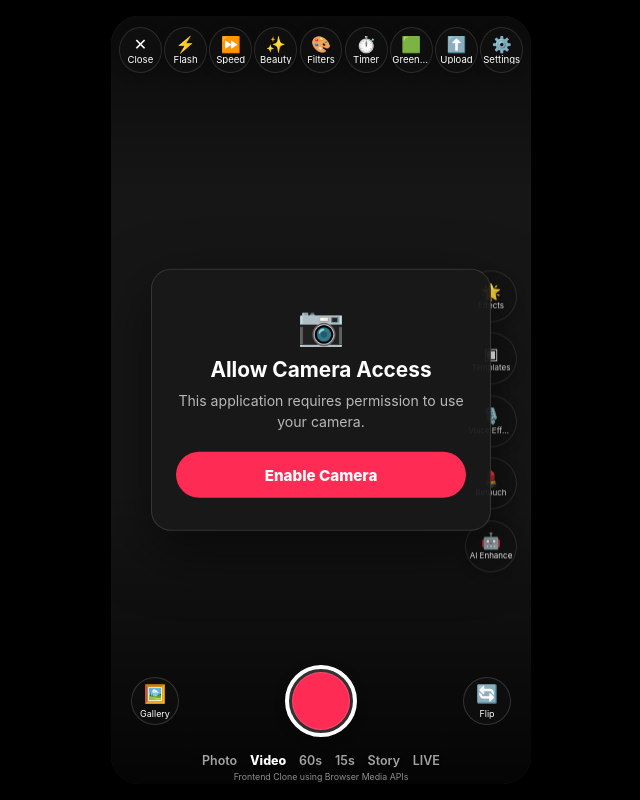
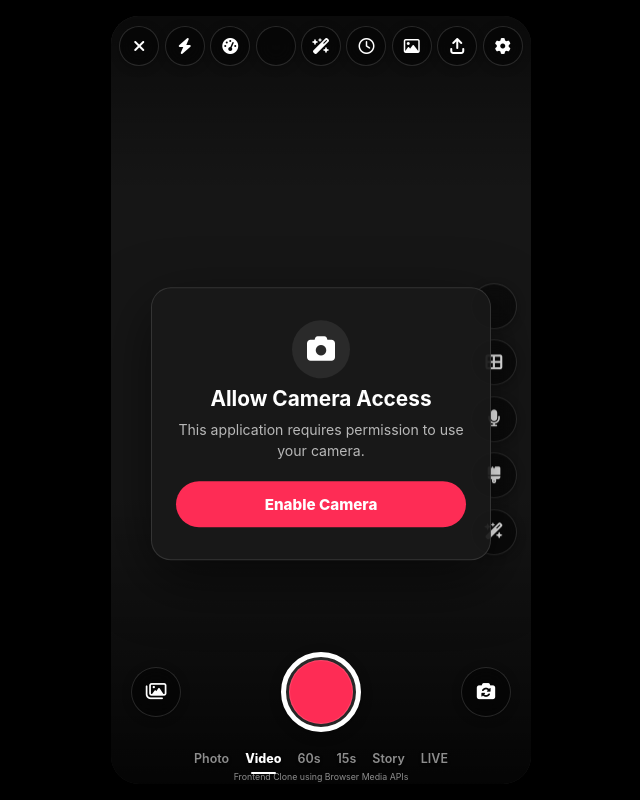
Before and after one commit to pranathee-20/TikTok-Camera-Clone, a plain HTML site: page index.html in a window 1280 px wide. Shown: the whole page, without its empty margins (319-959 px from the left). Drawn offline with Linux system fonts and the light colour scheme.

Commit message:
Add files via upload

```diff
--- a/index.html
+++ b/index.html
@@ -6,53 +6,47 @@
   <meta name="description" content="A responsive frontend clone of the TikTok camera screen using Browser Media APIs.">
   <title>TikTok Camera Clone</title>
   <link rel="icon" href="favicon.ico" type="image/x-icon">
+  <link rel="stylesheet" href="https://cdnjs.cloudflare.com/ajax/libs/font-awesome/6.7.2/css/all.min.css">
   <link rel="stylesheet" href="style.css">
 </head>
 <body>
-  <!-- Main mobile camera experience. -->
   <main id="camera-container" aria-label="TikTok camera">
-    <!-- Empty recording progress indicator. -->
     <progress id="progress-bar" value="0" max="100" aria-label="Recording progress">0%</progress>
 
-    <!-- Live browser camera preview. -->
     <section id="live-camera-section" aria-label="Live camera preview">
       <video id="camera-video" autoplay muted playsinline aria-label="Live camera preview">
         Your browser does not support video playback.
       </video>
     </section>
 
-    <!-- Camera controls shown across the top of the preview. -->
     <header id="top-control-bar" aria-label="Camera controls">
       <nav id="top-controls" aria-label="Top camera controls">
-        <button id="close-button" type="button" aria-label="Close camera" title="Close camera"><span aria-hidden="true">✕</span><span>Close</span></button>
-        <button id="flash-button" type="button" aria-label="Toggle flash" title="Toggle flash"><span aria-hidden="true">⚡</span><span>Flash</span></button>
-        <button id="speed-button" type="button" aria-label="Adjust recording speed" title="Adjust recording speed"><span aria-hidden="true">⏩</span><span>Speed</span></button>
-        <button id="beauty-button" type="button" aria-label="Open beauty controls" title="Open beauty controls"><span aria-hidden="true">✨</span><span>Beauty</span></button>
-        <button id="filters-button" type="button" aria-label="Open filters" title="Open filters"><span aria-hidden="true">🎨</span><span>Filters</span></button>
-        <button id="timer-button" type="button" aria-label="Set recording timer" title="Set recording timer"><span aria-hidden="true">⏱️</span><span>Timer</span></button>
-        <button id="green-screen-button" type="button" aria-label="Open green screen" title="Open green screen"><span aria-hidden="true">🟩</span><span>Green Screen</span></button>
-        <button id="upload-button" type="button" aria-label="Upload media" title="Upload media"><span aria-hidden="true">⬆️</span><span>Upload</span></button>
-        <button id="settings-button" type="button" aria-label="Open camera settings" title="Open camera settings"><span aria-hidden="true">⚙️</span><span>Settings</span></button>
+        <button id="close-button" type="button" aria-label="Close camera" title="Close camera"><i class="fa-solid fa-xmark" aria-hidden="true"></i><span class="visually-hidden">Close</span></button>
+        <button id="flash-button" type="button" aria-label="Toggle flash" title="Toggle flash"><i class="fa-solid fa-bolt" aria-hidden="true"></i><span class="visually-hidden">Flash</span></button>
+        <button id="speed-button" type="button" aria-label="Adjust recording speed" title="Adjust recording speed"><i class="fa-solid fa-gauge-high" aria-hidden="true"></i><span class="visually-hidden">Speed</span></button>
+        <button id="beauty-button" type="button" aria-label="Open beauty controls" title="Open beauty controls"><i class="fa-solid fa-sparkles" aria-hidden="true"></i><span class="visually-hidden">Beauty</span></button>
+        <button id="filters-button" type="button" aria-label="Open filters" title="Open filters"><i class="fa-solid fa-wand-magic-sparkles" aria-hidden="true"></i><span class="visually-hidden">Filters</span></button>
+        <button id="timer-button" type="button" aria-label="Set recording timer" title="Set recording timer"><i class="fa-regular fa-clock" aria-hidden="true"></i><span class="visually-hidden">Timer</span></button>
+        <button id="green-screen-button" type="button" aria-label="Open green screen" title="Open green screen"><i class="fa-regular fa-image" aria-hidden="true"></i><span class="visually-hidden">Green Screen</span></button>
+        <button id="upload-button" type="button" aria-label="Upload media" title="Upload media"><i class="fa-solid fa-arrow-up-from-bracket" aria-hidden="true"></i><span class="visually-hidden">Upload</span></button>
+        <button id="settings-button" type="button" aria-label="Open camera settings" title="Open camera settings"><i class="fa-solid fa-gear" aria-hidden="true"></i><span class="visually-hidden">Settings</span></button>
       </nav>
     </header>
 
-    <!-- Contextual tools shown down the right edge of the preview. -->
     <aside id="right-toolbar" aria-label="Camera tools">
-      <button id="toolbar-flip-camera-button" type="button" aria-label="Flip camera" title="Flip camera"><span aria-hidden="true">🔄</span><span>Flip Camera</span></button>
-      <button id="effects-button" type="button" aria-label="Open effects" title="Open effects"><span aria-hidden="true">🌟</span><span>Effects</span></button>
-      <button id="templates-button" type="button" aria-label="Open templates" title="Open templates"><span aria-hidden="true">▣</span><span>Templates</span></button>
-      <button id="voice-effects-button" type="button" aria-label="Open voice effects" title="Open voice effects"><span aria-hidden="true">🎙️</span><span>Voice Effects</span></button>
-      <button id="retouch-button" type="button" aria-label="Open retouch controls" title="Open retouch controls"><span aria-hidden="true">💄</span><span>Retouch</span></button>
-      <button id="ai-enhance-button" type="button" aria-label="Use AI Enhance" title="Use AI Enhance"><span aria-hidden="true">🤖</span><span>AI Enhance</span></button>
+      <button id="toolbar-flip-camera-button" type="button" aria-label="Flip camera" title="Flip camera"><i class="fa-solid fa-camera-rotate" aria-hidden="true"></i><span class="visually-hidden">Flip Camera</span></button>
+      <button id="effects-button" type="button" aria-label="Open effects" title="Open effects"><i class="fa-solid fa-sparkles" aria-hidden="true"></i><span class="visually-hidden">Effects</span></button>
+      <button id="templates-button" type="button" aria-label="Open templates" title="Open templates"><i class="fa-solid fa-table-cells-large" aria-hidden="true"></i><span class="visually-hidden">Templates</span></button>
+      <button id="voice-effects-button" type="button" aria-label="Open voice effects" title="Open voice effects"><i class="fa-solid fa-microphone" aria-hidden="true"></i><span class="visually-hidden">Voice Effects</span></button>
+      <button id="retouch-button" type="button" aria-label="Open retouch controls" title="Open retouch controls"><i class="fa-solid fa-brush" aria-hidden="true"></i><span class="visually-hidden">Retouch</span></button>
+      <button id="ai-enhance-button" type="button" aria-label="Use AI Enhance" title="Use AI Enhance"><i class="fa-solid fa-wand-magic-sparkles" aria-hidden="true"></i><span class="visually-hidden">AI Enhance</span></button>
     </aside>
 
-    <!-- Recording state indicators. -->
     <section id="recording-indicators" aria-label="Recording status">
       <time id="recording-timer" datetime="PT0M0S" hidden>00:00</time>
       <p id="recording-badge" hidden aria-label="Recording in progress">REC</p>
     </section>
 
-    <!-- Primary capture controls and selectable recording modes. -->
     <section id="recording-section" aria-label="Recording controls">
       <nav id="recording-modes" aria-label="Recording modes">
         <button id="photo-mode-button" type="button" aria-label="Select Photo mode" title="Select Photo mode">Photo</button>
@@ -64,16 +58,15 @@
       </nav>
 
       <nav id="capture-controls" aria-label="Capture controls">
-        <button id="gallery-button" type="button" aria-label="Open gallery" title="Open gallery"><span aria-hidden="true">🖼️</span><span>Gallery</span></button>
+        <button id="gallery-button" type="button" aria-label="Open gallery" title="Open gallery"><i class="fa-regular fa-images" aria-hidden="true"></i><span class="visually-hidden">Gallery</span></button>
         <button id="record-button" type="button" aria-label="Start recording" title="Start recording">
           <span id="record-outer-circle" aria-hidden="true"><span id="record-inner-circle"></span></span>
           <span class="visually-hidden">Record</span>
         </button>
-        <button id="flip-camera-button" type="button" aria-label="Flip camera" title="Flip camera"><span aria-hidden="true">🔄</span><span>Flip</span></button>
+        <button id="flip-camera-button" type="button" aria-label="Flip camera" title="Flip camera"><i class="fa-solid fa-camera-rotate" aria-hidden="true"></i><span class="visually-hidden">Flip</span></button>
       </nav>
     </section>
 
-    <!-- Shown after a recording is complete. -->
     <section id="recording-preview" hidden aria-label="Recorded video preview">
       <h2>Recorded Video</h2>
       <video id="recorded-video" controls aria-label="Recorded video preview">
@@ -87,21 +80,18 @@
       </nav>
     </section>
 
-    <!-- Visible until browser camera permission is granted. -->
     <section id="permission-overlay" role="dialog" aria-modal="true" aria-labelledby="permission-heading" aria-describedby="permission-description">
-      <p id="camera-icon" aria-hidden="true">📷</p>
+      <p id="camera-icon" aria-hidden="true"><i class="fa-solid fa-camera"></i></p>
       <h1 id="permission-heading">Allow Camera Access</h1>
       <p id="permission-description">This application requires permission to use your camera.</p>
       <button id="enable-camera-button" type="button" aria-label="Enable camera" title="Enable camera">Enable Camera</button>
     </section>
 
-    <!-- Shown while the browser opens the camera. -->
     <section id="loading-overlay" hidden role="status" aria-live="polite" aria-label="Opening camera">
-      <p id="loading-spinner" aria-hidden="true">◌</p>
+      <p id="loading-spinner" aria-hidden="true"></p>
       <p>Opening Camera...</p>
     </section>
 
-    <!-- Error states, displayed by future camera integration. -->
     <section id="error-message-section" hidden role="alert" aria-live="assertive" aria-label="Camera errors">
       <p id="camera-access-denied-message" hidden>Camera access denied.</p>
       <p id="camera-not-found-message" hidden>Camera not found.</p>
--- a/style.css
+++ b/style.css
@@ -17,8 +17,8 @@
   --space-sm: 0.5rem;
   --space-md: 0.875rem;
   --space-lg: 1.25rem;
-  --transition: 0.3s ease;
-  font-family: Inter, Poppins, -apple-system, BlinkMacSystemFont, "Segoe UI", sans-serif;
+  --transition: 0.2s ease;
+  font-family: Inter, "SF Pro Display", -apple-system, BlinkMacSystemFont, "Segoe UI", system-ui, sans-serif;
   color: var(--color-white);
   background: var(--color-black);
 }
@@ -28,8 +28,7 @@
   box-sizing: border-box;
 }
 
-html,
-body {
+html, body {
   width: 100%;
   min-height: 100%;
   margin: 0;
@@ -52,7 +51,7 @@ button {
   color: inherit;
   font: inherit;
   cursor: pointer;
-  transition: transform var(--transition), background-color var(--transition), opacity var(--transition), box-shadow var(--transition);
+  transition: all var(--transition);
 }
 
 button:hover {
@@ -60,7 +59,7 @@ button:hover {
 }
 
 button:active {
-  transform: scale(0.92);
+  transform: scale(0.96);
 }
 
 button:focus-visible {
@@ -116,8 +115,7 @@ button:focus-visible {
   background: linear-gradient(to bottom, rgb(0 0 0 / 52%), transparent 23%, transparent 62%, rgb(0 0 0 / 80%));
 }
 
-#camera-video,
-#recorded-video {
+#camera-video, #recorded-video {
   display: block;
   object-fit: cover;
   background: #161616;
@@ -151,62 +149,62 @@ button:focus-visible {
   background: var(--color-red);
 }
 
-/* Top camera actions */
+/* =========================================================
+   TOP TOOLBAR — icon-only circular buttons
+   ========================================================= */
+
 #top-control-bar {
   position: absolute;
   z-index: 2;
-  top: max(0.7rem, env(safe-area-inset-top));
-  right: var(--space-sm);
-  left: var(--space-sm);
+  top: max(0.6rem, env(safe-area-inset-top));
+  right: 0;
+  left: 0;
+  padding: 0 0.35rem;
 }
 
 #top-controls {
   display: flex;
-  align-items: flex-start;
+  align-items: center;
   justify-content: space-around;
-  gap: 0.15rem;
-}
-
-#top-controls button,
-#right-toolbar button {
-  display: flex;
-  flex-direction: column;
-  align-items: center;
-  justify-content: center;
-  gap: 0.15rem;
-  min-width: 0;
-  color: var(--color-white);
-  background: var(--color-glass);
-  border: 1px solid rgb(255 255 255 / 12%);
-  backdrop-filter: blur(9px);
-  -webkit-backdrop-filter: blur(9px);
-  box-shadow: 0 3px 12px rgb(0 0 0 / 20%);
+  gap: 0;
 }
 
 #top-controls button {
-  flex: 1 1 0;
-  min-height: 40px;
-  padding: 0.25rem 0.1rem;
+  display: grid;
+  place-items: center;
+  width: 40px;
+  height: 40px;
+  padding: 0;
   border-radius: 50%;
-  font-size: 0.55rem;
+  border: 1px solid rgb(255 255 255 / 14%);
+  background: rgb(0 0 0 / 44%);
+  backdrop-filter: blur(12px);
+  -webkit-backdrop-filter: blur(12px);
+  box-shadow: 0 2px 10px rgb(0 0 0 / 28%);
+  color: var(--color-white);
+  font-size: 1rem; /* icon rendered via fa, ~20px */
+  transition: all var(--transition);
+}
+
+#top-controls button i {
+  font-size: 1rem; /* ~16px rendered */
   line-height: 1;
 }
 
-#top-controls button span:first-child,
-#right-toolbar button span:first-child {
-  font-size: 1rem;
-  line-height: 1;
+#top-controls button:hover {
+  transform: scale(1.06);
+  border-color: rgb(255 255 255 / 30%);
+  background: rgb(0 0 0 / 62%);
 }
 
-#top-controls button span:last-child {
-  max-width: 38px;
-  overflow: hidden;
-  text-align: center;
-  text-overflow: ellipsis;
-  white-space: nowrap;
+#top-controls button:active {
+  transform: scale(0.96);
 }
 
-/* Right-side effect tools */
+/* =========================================================
+   RIGHT TOOLBAR — icon-only circular buttons
+   ========================================================= */
+
 #right-toolbar {
   position: absolute;
   z-index: 2;
@@ -214,25 +212,39 @@ button:focus-visible {
   right: var(--space-sm);
   display: flex;
   flex-direction: column;
-  gap: var(--space-sm);
+  gap: 0.75rem;
   transform: translateY(-43%);
 }
 
 #right-toolbar button {
-  width: 48px;
-  min-height: 48px;
-  padding: 0.25rem;
+  display: grid;
+  place-items: center;
+  width: 44px;
+  height: 44px;
+  padding: 0;
   border-radius: 50%;
-  font-size: 0.5rem;
-  line-height: 1.05;
-  text-align: center;
+  border: 1px solid rgb(255 255 255 / 14%);
+  background: rgb(0 0 0 / 44%);
+  backdrop-filter: blur(12px);
+  -webkit-backdrop-filter: blur(12px);
+  box-shadow: 0 2px 10px rgb(0 0 0 / 28%);
+  color: var(--color-white);
+  transition: all var(--transition);
 }
 
-#right-toolbar button span:last-child {
-  max-width: 45px;
-  overflow: hidden;
-  text-overflow: ellipsis;
-  white-space: nowrap;
+#right-toolbar button i {
+  font-size: 1.05rem;
+  line-height: 1;
+}
+
+#right-toolbar button:hover {
+  transform: scale(1.06);
+  border-color: rgb(255 255 255 / 30%);
+  background: rgb(0 0 0 / 62%);
+}
+
+#right-toolbar button:active {
+  transform: scale(0.96);
 }
 
 /* Recording indicators */
@@ -272,7 +284,10 @@ button:focus-visible {
   animation: pulse 1.1s infinite;
 }
 
-/* Bottom controls: mode choices are positioned below the record action. */
+/* =========================================================
+   BOTTOM CONTROLS
+   ========================================================= */
+
 #recording-section {
   position: absolute;
   z-index: 2;
@@ -290,7 +305,7 @@ button:focus-visible {
   display: grid;
   grid-template-columns: 1fr auto 1fr;
   align-items: center;
-  gap: var(--space-lg);
+  gap: 1.9rem;
 }
 
 #recording-modes {
@@ -298,18 +313,20 @@ button:focus-visible {
   display: flex;
   align-items: center;
   justify-content: center;
-  gap: 0.8rem;
+  gap: 1rem;
   min-width: 0;
   white-space: nowrap;
 }
 
 #recording-modes button {
-  padding: 0;
+  position: relative;
+  padding: 0.15rem 0;
   background: transparent;
-  color: #a3a3a3;
+  color: rgb(255 255 255 / 55%);
   font-size: clamp(0.62rem, 2.8vw, 0.78rem);
   font-weight: 600;
   text-shadow: 0 1px 3px rgb(0 0 0 / 70%);
+  transition: color var(--transition), transform var(--transition);
 }
 
 #recording-modes button[aria-pressed="true"] {
@@ -317,23 +334,34 @@ button:focus-visible {
   font-weight: 800;
 }
 
+#recording-modes button[aria-pressed="true"]::after {
+  position: absolute;
+  right: 15%;
+  bottom: -0.35rem;
+  left: 15%;
+  height: 2px;
+  border-radius: 999px;
+  background: var(--color-white);
+  content: "";
+}
+
+/* Gallery and Flip — icon-only circular */
 #gallery-button,
 #flip-camera-button {
-  display: flex;
-  flex-direction: column;
-  align-items: center;
-  justify-content: center;
-  justify-self: center;
-  gap: 0.2rem;
-  width: 48px;
-  height: 48px;
-  padding: 0.25rem;
-  border: 1px solid rgb(255 255 255 / 16%);
+  display: grid;
+  place-items: center;
+  width: 50px;
+  height: 50px;
+  padding: 0;
+  border: 1px solid rgb(255 255 255 / 14%);
   border-radius: 50%;
-  background: var(--color-glass);
-  backdrop-filter: blur(9px);
-  -webkit-backdrop-filter: blur(9px);
-  font-size: 0.56rem;
+  background: rgb(0 0 0 / 44%);
+  backdrop-filter: blur(12px);
+  -webkit-backdrop-filter: blur(12px);
+  box-shadow: 0 2px 10px rgb(0 0 0 / 28%);
+  color: var(--color-white);
+  font-size: 1.15rem;
+  transition: all var(--transition);
 }
 
 #gallery-button {
@@ -344,36 +372,50 @@ button:focus-visible {
   justify-self: end;
 }
 
-#gallery-button span:first-child,
-#flip-camera-button span:first-child {
-  font-size: 1.1rem;
+#gallery-button i,
+#flip-camera-button i {
+  font-size: 1.15rem;
+  line-height: 1;
+}
+
+#gallery-button:hover,
+#flip-camera-button:hover {
+  transform: scale(1.06);
+  border-color: rgb(255 255 255 / 30%);
+  background: rgb(0 0 0 / 62%);
+}
+
+#gallery-button:active,
+#flip-camera-button:active {
+  transform: scale(0.96);
 }
 
 /* TikTok-style record button */
 #record-button {
   display: grid;
   place-items: center;
-  width: 76px;
-  height: 76px;
+  width: 84px;
+  height: 84px;
   padding: 0;
   border-radius: 50%;
   background: transparent;
+  transition: all var(--transition);
 }
 
 #record-outer-circle {
   display: grid;
   place-items: center;
-  width: 72px;
-  height: 72px;
-  border: 4px solid var(--color-white);
+  width: 80px;
+  height: 80px;
+  border: 5px solid var(--color-white);
   border-radius: 50%;
-  background: rgb(255 255 255 / 16%);
+  background: rgb(255 255 255 / 12%);
   box-shadow: 0 3px 12px rgb(0 0 0 / 32%);
 }
 
 #record-inner-circle {
-  width: 58px;
-  height: 58px;
+  width: 64px;
+  height: 64px;
   border-radius: 50%;
   background: var(--color-red);
   box-shadow: inset 0 0 0 1px rgb(255 255 255 / 13%);
@@ -388,7 +430,10 @@ button:focus-visible {
   transform: scale(0.86);
 }
 
-/* Finished-recording interface */
+/* =========================================================
+   RECORDING PREVIEW
+   ========================================================= */
+
 #recording-preview {
   position: absolute;
   z-index: 20;
@@ -436,7 +481,10 @@ button:focus-visible {
   background: var(--color-red) !important;
 }
 
-/* Permission, loading, and error layers */
+/* =========================================================
+   PERMISSION / LOADING / ERROR OVERLAYS
+   ========================================================= */
+
 #permission-overlay,
 #loading-overlay,
 #error-message-section {
@@ -445,7 +493,7 @@ button:focus-visible {
 }
 
 #permission-overlay {
-  top: 50%;
+  top: calc(50% + 24px); /* 24px lower per spec */
   left: 50%;
   display: flex;
   flex-direction: column;
@@ -462,14 +510,24 @@ button:focus-visible {
 }
 
 #camera-icon {
+  display: grid;
+  place-items: center;
+  width: 58px;
+  height: 58px;
+  margin: 0 0 var(--space-sm);
+  border-radius: 50%;
+  background: rgb(255 255 255 / 8%);
   padding: 0;
-  margin: 0 0 var(--space-sm);
-  font-size: 2.4rem;
+}
+
+#camera-icon i {
+  font-size: 1.75rem;
 }
 
 #permission-heading {
   margin: 0;
   font-size: 1.3rem;
+  font-weight: 700;
 }
 
 #permission-description {
@@ -541,7 +599,7 @@ button:focus-visible {
   font-weight: 700;
 }
 
-/* Footer stays unobtrusive below the mode selector. */
+/* Footer */
 #footer-note {
   position: absolute;
   z-index: 1;
@@ -554,7 +612,10 @@ button:focus-visible {
   pointer-events: none;
 }
 
-/* Reusable transitions for future JavaScript state changes. */
+/* =========================================================
+   ANIMATIONS
+   ========================================================= */
+
 @keyframes fade-in {
   from { opacity: 0; }
   to { opacity: 1; }
@@ -589,7 +650,10 @@ button:focus-visible {
   to { transform: rotate(360deg); }
 }
 
-/* Wider phones and desktop get a framed device appearance. */
+/* =========================================================
+   RESPONSIVE
+   ========================================================= */
+
 @media (min-width: 480px) {
   #camera-container {
     height: min(100dvh - 2rem, 860px);
@@ -599,41 +663,39 @@ button:focus-visible {
 }
 
 @media (min-width: 700px) {
-  #top-controls button {
-    min-height: 46px;
-    font-size: 0.6rem;
-  }
-
   #right-toolbar {
     right: var(--space-md);
     gap: 0.65rem;
   }
 
   #right-toolbar button {
-    width: 52px;
-    min-height: 52px;
+    width: 46px;
+    height: 46px;
   }
 }
 
 /* Tight screens retain all controls without viewport scrolling. */
 @media (max-height: 670px) {
   #top-controls button {
-    min-height: 34px;
-    font-size: 0.48rem;
+    width: 36px;
+    height: 36px;
   }
 
-  #top-controls button span:first-child {
-    font-size: 0.82rem;
+  #top-controls button i {
+    font-size: 0.88rem;
   }
 
   #right-toolbar {
-    gap: 0.3rem;
+    gap: 0.4rem;
   }
 
   #right-toolbar button {
-    width: 42px;
-    min-height: 42px;
-    font-size: 0.44rem;
+    width: 38px;
+    height: 38px;
+  }
+
+  #right-toolbar button i {
+    font-size: 0.9rem;
   }
 
   #recording-section {
```
